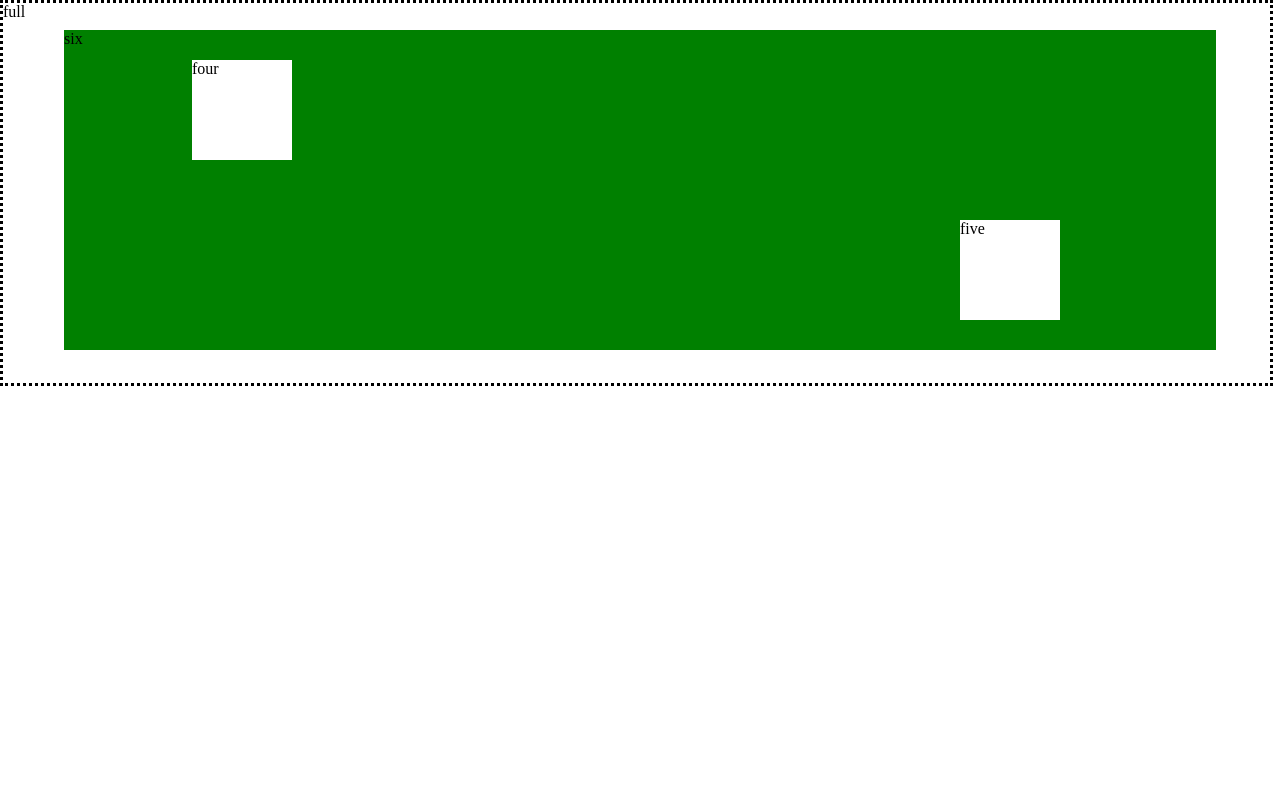
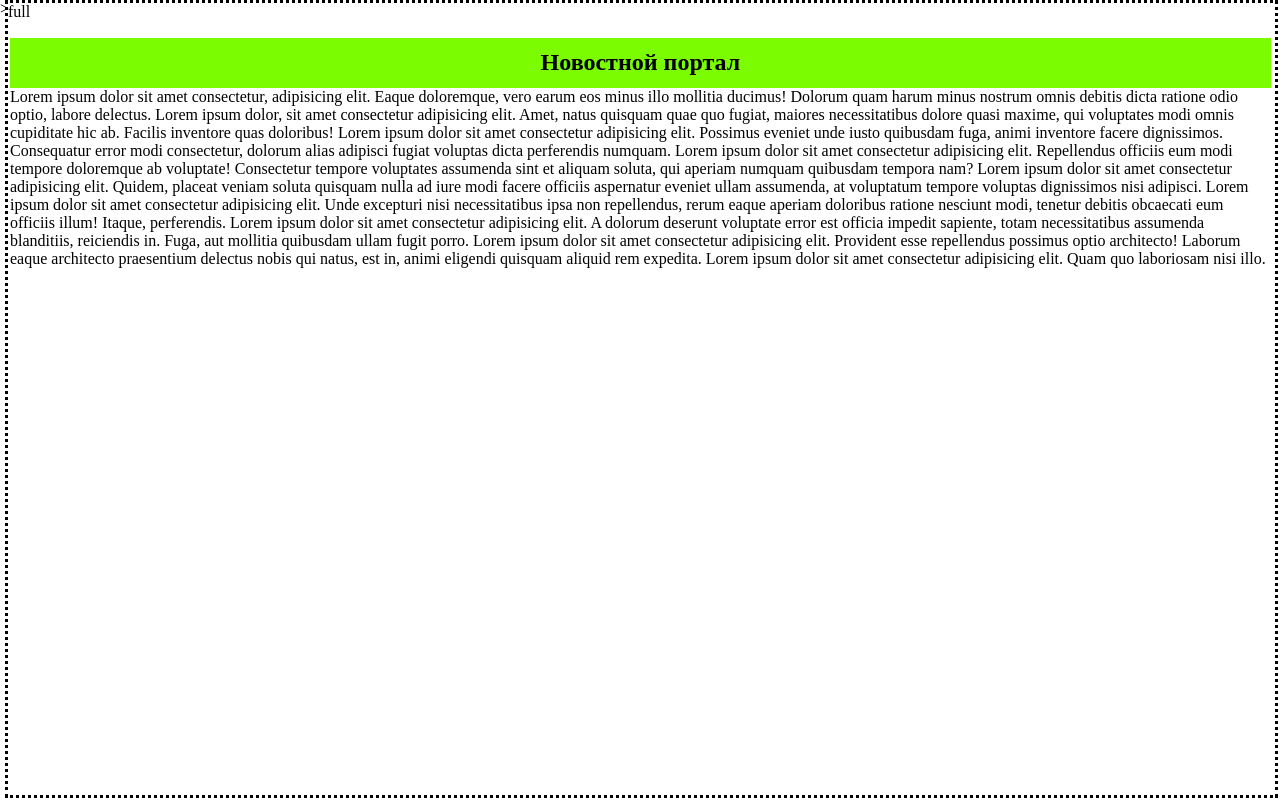
Before and after one commit to SA50-X-19/SA50-2-19_StupenkovSasha, a plain HTML site: page positions/index.html in a window 1280 px wide. Drawn offline with Linux system fonts and the light colour scheme.

Commit message:
News portal done

```diff
--- a/positions/index.html
+++ b/positions/index.html
@@ -8,10 +8,34 @@
     <title>Document</title>
 </head>
 <body>
-    <div class="box" id="fullbox2">full</div>
-    <div class="box" id="four"> four </div>
-    <div class="box" id="five"> five </div>
-    <div class="box" id="six"> six </div>
+    <div class="box" id="fullbox2">full</div>>
+
+    <div class="box" id="six">
+        <div class="box" id="news">
+        <h2>Новостной портал </h2>
+        </div>
+
+        Lorem ipsum dolor sit amet consectetur, adipisicing elit. Eaque doloremque, vero earum eos minus illo mollitia ducimus! Dolorum quam harum minus nostrum omnis debitis dicta ratione odio optio, labore delectus.
+        Lorem ipsum dolor, sit amet consectetur adipisicing elit. Amet, natus quisquam quae quo fugiat, maiores necessitatibus dolore quasi maxime, qui voluptates modi omnis cupiditate hic ab. Facilis inventore quas doloribus!
+    Lorem ipsum dolor sit amet consectetur adipisicing elit. Possimus eveniet unde iusto quibusdam fuga, animi inventore facere dignissimos. Consequatur error modi consectetur, dolorum alias adipisci fugiat voluptas dicta perferendis numquam.
+Lorem ipsum dolor sit amet consectetur adipisicing elit. Repellendus officiis eum modi tempore doloremque ab voluptate! Consectetur tempore voluptates assumenda sint et aliquam soluta, qui aperiam numquam quibusdam tempora nam?
+Lorem ipsum dolor sit amet consectetur adipisicing elit. Quidem, placeat veniam soluta quisquam nulla ad iure modi facere officiis aspernatur eveniet ullam assumenda, at voluptatum tempore voluptas dignissimos nisi adipisci.
+Lorem ipsum dolor sit amet consectetur adipisicing elit. Unde excepturi nisi necessitatibus ipsa non repellendus, rerum eaque aperiam doloribus ratione nesciunt modi, tenetur debitis obcaecati eum officiis illum! Itaque, perferendis.
+Lorem ipsum dolor sit amet consectetur adipisicing elit. A dolorum deserunt voluptate error est officia impedit sapiente, totam necessitatibus assumenda blanditiis, reiciendis in. Fuga, aut mollitia quibusdam ullam fugit porro.
+Lorem ipsum dolor sit amet consectetur adipisicing elit. Provident esse repellendus possimus optio architecto! Laborum eaque architecto praesentium delectus nobis qui natus, est in, animi eligendi quisquam aliquid rem expedita.
+Lorem ipsum dolor sit amet consectetur adipisicing elit. Quam quo laboriosam nisi illo. Molestiae rem, natus perspiciatis sapiente delectus eos. Corrupti eos quidem quibusdam praesentium non accusamus provident soluta architecto.
+Lorem ipsum, dolor sit amet consectetur adipisicing elit. Temporibus, sit earum? Praesentium, excepturi similique facere id quae minus dolor ab dolores blanditiis dignissimos natus, beatae animi ipsum in quam molestias.
+Lorem ipsum dolor, sit amet consectetur adipisicing elit. Assumenda corrupti explicabo consequuntur commodi exercitationem nostrum sed nisi minima rerum sequi tempore eius dolor quos, eveniet ducimus? Ut, a harum. Numquam?
+Lorem ipsum dolor sit amet consectetur adipisicing elit. Necessitatibus iure soluta aperiam pariatur at voluptatibus dolor dolores rem alias sit, in ducimus? Accusantium sint blanditiis veniam incidunt, aspernatur odio minus.
+Lorem ipsum dolor sit amet consectetur adipisicing elit. Quia minus provident consequuntur iusto, facilis aliquam! Earum reiciendis dolore sed? Debitis sed dolorum ex aperiam exercitationem animi officia distinctio culpa cupiditate.
+Lorem ipsum dolor sit amet consectetur adipisicing elit. Nemo, aspernatur quas dolorum laudantium, illum facilis dolore ad id sapiente dolorem nesciunt tempore quod natus, mollitia rem accusamus praesentium deleniti libero.
+Lorem ipsum, dolor sit amet consectetur adipisicing elit. Sapiente voluptates quasi temporibus eveniet perferendis id eum deserunt nesciunt, natus, corrupti laudantium in velit, voluptas fugit esse! Minima explicabo cum modi!
+Lorem ipsum dolor sit amet consectetur adipisicing elit. Perferendis minus, laudantium corporis quas, eos quos quidem nesciunt, sit nam deleniti porro at sed tenetur in maiores vitae laboriosam? Saepe, possimus.
+Lorem ipsum dolor sit amet consectetur adipisicing elit. Et aliquid perspiciatis ab architecto esse necessitatibus explicabo hic ipsum delectus! Recusandae iste autem facilis molestiae voluptas illum asperiores ducimus provident voluptatem.
+Lorem ipsum dolor sit amet consectetur adipisicing elit. Minima, rem cum. Expedita numquam facere pariatur odio soluta quod libero vel, tempore rem obcaecati! Aliquid nesciunt eos odio molestiae consequuntur ullam.
+
+
+</div>
 
 
 </body>
--- a/positions/style.css
+++ b/positions/style.css
@@ -2,40 +2,39 @@ body {
     margin:0
 }
 .box {
-    width: 100px;
-    height: 100px;
+    width: 100%;
+    height: 20px;
     background-color:white;
 }
 #fullbox2{
     position: absolute;
     top: 0px;
-    left:0px;
+    left:5px;
     width: 99%;
-    height: 380px;
+    height: 99%;
     background-color: white;
     border: dotted  black;
     z-index: -2;
 }
-
-#four{
-    position: relative;
-    top: 60px;
-    left: 15%;
-    background-color: white;
-}
-#five {
-    position: relative;
-    top: 120px;
-    left: 75%;
-    background-color: white;
-
+#news{
+    position: flex;
+    background: lawngreen;
+    justify-content: center;
+    width: 100%;
+    height: 50px;
 }
 #six{
-    position: relative;
-    bottom: 170px;
-    left: 5%;
-    width: 90%;
-    height: 320px ;
-    background-color: green;
+    left: 10px;
+    position: fixed;
+    overflow: scroll;
+    width: 98.5%;
+    height: 250px;
     z-index: -1;
 }
+
+h2 {
+    display: flex;
+    justify-content: center;
+    align-items: center;
+    height: 100%;
+}
```
